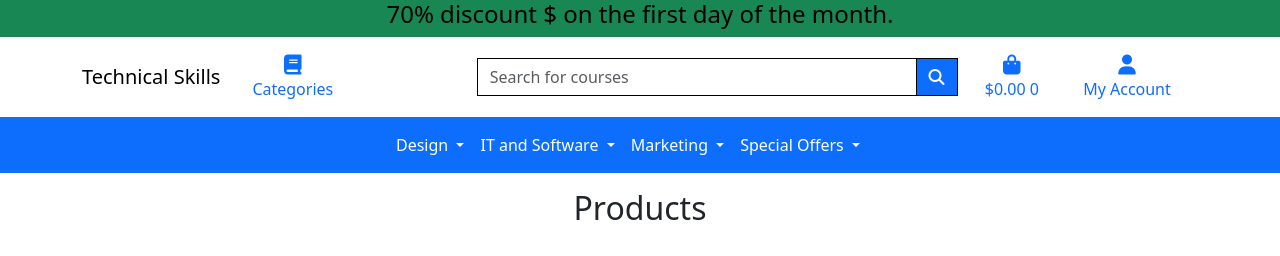
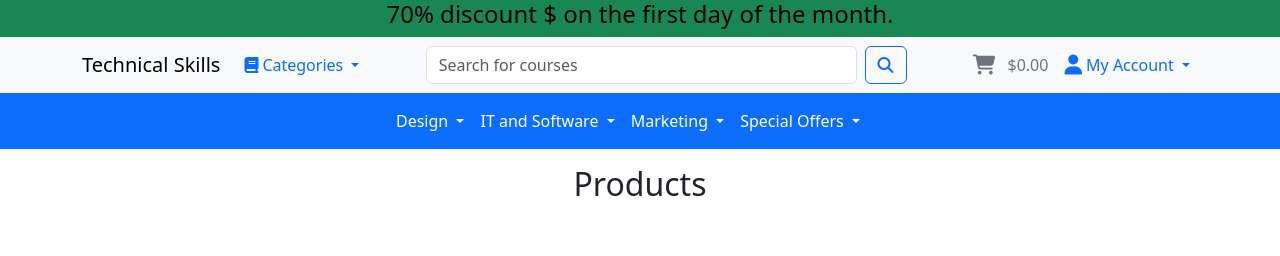
Before and after one commit to EIN-1/Project-5, a Django app: page / in a window 1280 px wide. Shown: the top 256 px of the page. Run offline with Django 3.2, Linux system fonts and the light colour scheme; data comes from the database, SQL or seed files in the repository; both versions use the stored data as it was after the commit; some libraries are stand-ins or nearby versions.

Commit message:
Adjusted the navbar to make it more visually appealing and use categories from the database

```diff
--- a/templates/includes/navbar.html
+++ b/templates/includes/navbar.html
@@ -1,68 +1,55 @@
-<nav class="navbar navbar-expand-xxl navbar-expand-lg navbar-light container">
-    <div class="container-fluid">
+<nav class="navbar navbar-expand-lg navbar-light bg-light shadow-sm">
+    <div class="container">
         <!-- Logo on the left -->
-        <a class="navbar-brand mb-0 h1" href="{% url 'home' %}"> Technical Skills</a>
-        <button class="navbar-toggler" type="button" data-bs-toggle="collapse" data-bs-target="#navbarSupportedContent" aria-controls="navbarSupportedContent" aria-expanded="false" aria-label="Toggle navigation">
+        <a class="navbar-brand" href="{% url 'home' %}">Technical Skills</a>
+        <button class="navbar-toggler" type="button" data-bs-toggle="collapse" data-bs-target="#navbarContent" aria-controls="navbarContent" aria-expanded="false" aria-label="Toggle navigation">
             <span class="navbar-toggler-icon"></span>
         </button>
-        <div id="avbarSupportedContent" class="collapse navbar-collapse">
-            <div class="col-12 col-lg-3 my-auto py-1 py-lg-2 text-lg-left">
-                <li class="list-inline-item dropdown px-3">
-                    <a class="nav-link text-primary" href="#categories" id="categories-options" data-bs-toggle="dropdown" aria-expanded="false">
-                        <div class="text-center">
-                            <div><i class="fas fa-book fa-lg"></i></div>
-                            <p class="my-0">Categories</p>
-                        </div>
+
+        <!-- Navbar Content -->
+        <div class="collapse navbar-collapse" id="navbarContent">
+            <!-- Categories Dropdown -->
+            <ul class="navbar-nav me-auto">
+                <li class="nav-item dropdown">
+                    <a class="nav-link dropdown-toggle text-primary" href="#" id="categoriesDropdown" role="button" data-bs-toggle="dropdown" aria-expanded="false">
+                        <i class="fas fa-book me-1"></i>Categories
                     </a>
-                    <ul class="dropdown-menu" aria-labelledby="course-link">
-                        <li><a href="" class="dropdown-item">Design</a></li>
-                        <li><a href="" class="dropdown-item">IT and Software</a></li>
-                        <li><a href="" class="dropdown-item">Marketing</a></li>
-                        <li><a href="" class="dropdown-item">All courses</a></li>
+                    <ul class="dropdown-menu" aria-labelledby="categoriesDropdown">
+                        {% for cat in categories %}
+                            <li><a href="?category={{ cat.id }}" class="dropdown-item">{{ cat.name }}</a></li>
+                        {% endfor %}
+                        <li><a href="?category=all" class="dropdown-item">All Courses</a></li>
                     </ul>
                 </li>
-            </div>
+            </ul>
 
-            <div class="col-12 col-lg-6 my-auto py-1 py-lg-2 text-center">
-                <form method="GET" action="">
-                    <div class="input-group w-100">
-                        <input class="form-control border border-black rounded-0" type="text" name="search" placeholder="Search for courses" value="{{ search_query }}">
-                        <div class="input-group-append">
-                            <button class="form-control btn btn-primary border border-black rounded-0" type="submit">
-                                <span class="icon">
-                                    <i class="fas fa-search"></i>
+            <!-- Search Bar -->
+            <form class="d-flex mx-auto w-50" method="GET" action="">
+                <input class="form-control me-2" type="search" name="search" placeholder="Search for courses" aria-label="Search" value="{{ search_query }}">
+                <button class="btn btn-outline-primary" type="submit"><i class="fas fa-search"></i></button>
+            </form>
+
+            <!-- User and Cart Icons -->
+            <ul class="navbar-nav ms-auto">
+                <!-- Cart Icon with Item Count Badge -->
+                <li class="nav-item">
+                    <a class="nav-link position-relative {% if cart_count > 0 %}text-info{% else %}text-secondary{% endif %}" href="{% url 'cart_detail' %}">
+                        <i class="fas fa-shopping-cart fa-lg"></i>
+                        {% if cart_count > 0 %}
+                            <span class="badge position-absolute top-0 start-100 translate-middle bg-danger rounded-pill">
+                                {{ cart_count }}
                             </span>
-                            </button>
-                        </div>
-                    </div>
-                </form>
-            </div>
-
-            <div class="col-12 col-lg-3 my-auto py-1 py-lg-2 text-lg-right">
-                <ul class="list-inline list-unstyled text-center text-lg-center my-0">
-                    <li class="list-inline-item px-3">
-                        <a class="{% if grand_total %}text-info font-weight-bold{% else %}text-primary{% endif %} nav-link" href="">
-                            <div class="text-center">
-                                <div><i class="fas fa-shopping-bag fa-lg"></i></div>
-                                <p class="my-0">
-                                    {% if total_price %}
-                                        ${{ total_price|floatformat:2 }}
-                                    {% else %}
-                                        $0.00
                         {% endif %}
-                                    {{ cart_count }}
-                                </p>
-                            </div>
+                        <span class="ms-2">${{ total_price|default:"0.00" }}</span>
                     </a>
                 </li>
-                    <li class="list-inline-item dropdown px-3">
-                        <a class="nav-link text-primary " href="#" id="user-options" data-bs-toggle="dropdown" aria-expanded="false">
-                            <div class="text-center">
-                                <div><i class="fas fa-user fa-lg"></i></div>
-                                <p class="my-0">My Account</p>
-                            </div>
+
+                <!-- User Account Dropdown -->
+                <li class="nav-item dropdown">
+                    <a class="nav-link dropdown-toggle text-primary" href="#" id="userDropdown" role="button" data-bs-toggle="dropdown" aria-expanded="false">
+                        <i class="fas fa-user fa-lg"></i> My Account
                     </a>
-                        <ul class="dropdown-menu">
+                    <ul class="dropdown-menu dropdown-menu-end" aria-labelledby="userDropdown">
                         <li><a class="dropdown-item" href="{% url 'account_login' %}">Login</a></li>
                         <li><a class="dropdown-item" href="{% url 'account_signup' %}">Register</a></li>
                     </ul>
@@ -70,5 +57,4 @@
             </ul>
         </div>
     </div>
-    </div>
 </nav>
```
Also changed, not shown: db.sqlite3. Lines whose indentation alone changed are shown as unchanged.
